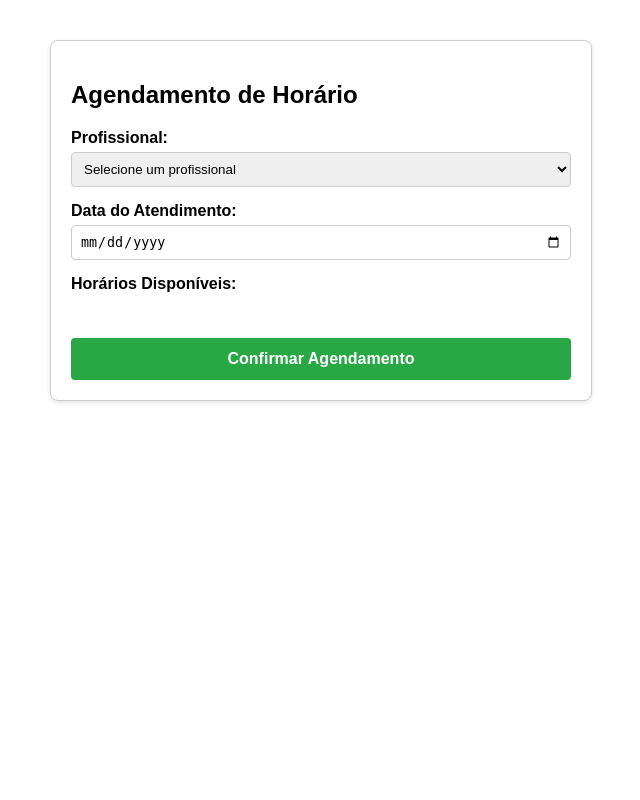
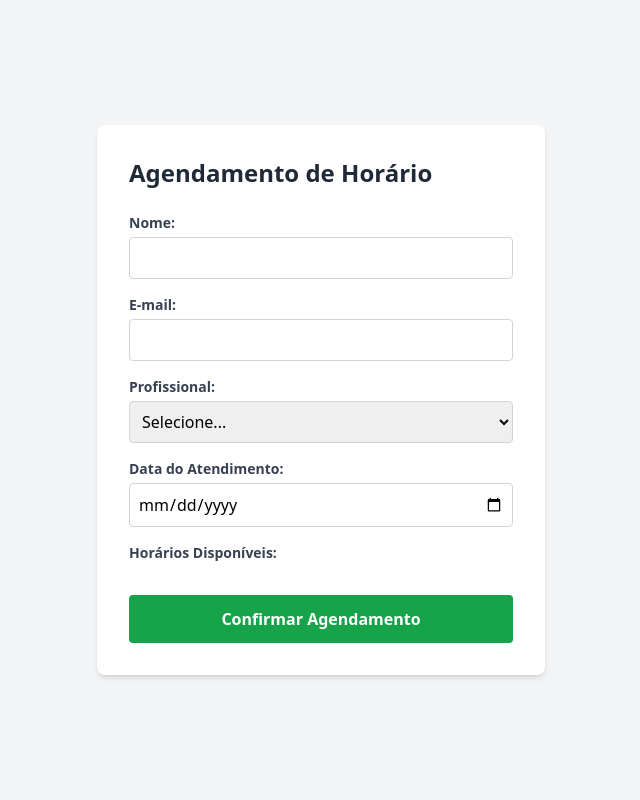
Before and after one commit to pamelaiwabuchi/sistema-agendamentos, a Flask app: page / in a window 1280 px wide. Shown: the whole page, without its empty margins (319-959 px from the left). Run offline with Flask 3, Linux system fonts and the light colour scheme; data comes from the database, SQL or seed files in the repository; data that the repository does not hold is empty; some libraries are stand-ins or nearby versions.

Commit message:
feat: add script.sql and changes on index.html

```diff
--- a/app.py
+++ b/app.py
@@ -1,127 +1,58 @@
 import os
-import time
-from datetime import datetime
 from flask import Flask, jsonify, request, render_template
 import mysql.connector
+from dotenv import load_dotenv
 
+load_dotenv()
 app = Flask(__name__)
 
-#conectar_banco()
-#listar_profissionais()
-#buscar_horarios_ocupados
-#criar_agendamento()
+def conectar_banco():
+    return mysql.connector.connect(
+        host=os.environ.get('DB_HOST', 'db'),
+        user=os.environ.get('DB_USER', 'root'),
+        password=os.environ.get('DB_PASSWORD', 'agend##77'),
+        database=os.environ.get('DB_NAME', 'salao_db')
+    )
 
-def conectar_banco():
-    for tentativa in range(5):
-        try:
-            conexao = mysql.connector.connect(
-                host=os.environ.get('DB_HOST', 'localhost'),
-                port=int(os.environ.get('DB_PORT', 3307)),
-                user=os.environ.get('DB_USER', 'root'),
-                password=os.environ.get('DB_PASSWORD', 'agend##77'),
-                database=os.environ.get('DB_NAME', 'salao_db')
-            )
-            return conexao
-        except mysql.connector.Error as erro:
-            print(f'Falha na conexão (Tentativa {tentativa+1}/5): {erro}')
-            time.sleep(2)
-    return None
-
-@app.route('/', methods=['GET'])
+@app.route('/')
 def home():
     return render_template('index.html')
 
 @app.route('/profissionais', methods=['GET'])
-def listar_profissionais():
+def listar():
     db = conectar_banco()
-    if not db:
-        return jsonify({"erro": "Erro interno do servidor: Falha de conexão com o banco"}), 500
-    cursor = db.cursor(dictionary = True)
-    try:
-        cursor.execute('SELECT prof_id, prof_nome, prof_especialidade FROM profissionais;')
-        profissionais = cursor.fetchall()
-        return jsonify(profissionais), 200
-    except mysql.connector.Error as erro_sql:
-        return jsonify({'erro': str(erro_sql)}), 500
-    finally:
-        cursor.close()
-        db.close()
+    cursor = db.cursor(dictionary=True)
+    cursor.execute("SELECT * FROM profissionais")
+    res = cursor.fetchall()
+    cursor.close(); db.close()
+    return jsonify(res)
 
 @app.route('/horarios-ocupados', methods=['GET'])
-def buscar_horarios_ocupados():
+def buscar_ocupados():
     prof_id = request.args.get('profissional_id')
-    data_escolhida = request.args.get('data')
-
-    if not prof_id or not data_escolhida:
-        return jsonify([]), 200
-
+    data = request.args.get('data')
     db = conectar_banco()
-    if not db:
-        return jsonify({'erro': 'Erro de conexão com o banco'}), 500
-
     cursor = db.cursor(dictionary=True)
-    try:
-        query = """
-            SELECT TIME(data_hora) as hora_ocupada
-            FROM agendamentos
-            WHERE prof_id = %s AND DATE(data_hora) = %s;
-        """
-        cursor.execute(query, (prof_id, data_escolhida))
-        resultados = cursor.fetchall()
-
-        lista_ocupados = [str(linha['hora_ocupada']) for linha in resultados]
-        return jsonify(lista_ocupados), 200
-    except mysql.connector.Error as erro_sql:
-        return jsonify({"erro": str(erro_sql)}), 500
-    finally:
-        cursor.close()
-        db.close()
+    cursor.execute("SELECT TIME(data_hora) as hora FROM agendamentos WHERE prof_id = %s AND DATE(data_hora) = %s", (prof_id, data))
+    res = [str(r['hora']) for r in cursor.fetchall()]
+    cursor.close(); db.close()
+    return jsonify(res)
 
 @app.route('/agendar', methods=['POST'])
-def criar_agendamento():
+def agendar():
     dados = request.get_json()
-    if not dados:
-       return jsonify({"erro": "Corpo da requisição vazio"}), 400
-
-    prof_id = dados.get('profissional_id')
-    cli_id = dados.get('cliente_id')
-    data_hora_string = dados.get('data_hora')
-
-    if not all([prof_id, cli_id, data_hora_string]):
-        return jsonify({"erro": "Parâmetros obrigatórios ausentes"}), 400
-#verificar
+    db = conectar_banco()
+    cursor = db.cursor()
     try:
-        data_hora_obj = datetime.strptime(data_hora_string, '%Y-%m-%d %H:%M:%S')
-    except ValueError:
-        return jsonify({"erro": "Formato de data inválido. O correto é YYYY-MM-DD HH:MM:SS"}), 400
-
-    db = conectar_banco()
-    if not db:
-        return jsonify({"erro": "Erro de conexão com o banco"}), 500
-
-    cursor = db.cursor(dictionary=True)
-
-    try:
-        # 1. Validação de Conflito
-        query_verificacao = "SELECT agend_id FROM agendamentos WHERE prof_id = %s AND data_hora = %s;"
-        cursor.execute(query_verificacao, (prof_id, data_hora_obj))
-
-        if cursor.fetchone():
-            return jsonify({"erro": "Horário indisponível. Já existe um agendamento."}), 409
-
-        # 2. Inserção do Registro
-        query_insercao = "INSERT INTO agendamentos (prof_id, cli_id, data_hora) VALUES (%s, %s, %s);"
-        cursor.execute(query_insercao, (prof_id, cli_id, data_hora_obj))
+        # Colunas corrigidas para cli_nome e cli_email
+        query = "INSERT INTO agendamentos (cli_nome, cli_email, prof_id, data_hora) VALUES (%s, %s, %s, %s)"
+        cursor.execute(query, (dados['nome'], dados['email'], dados['profissional_id'], dados['data_hora']))
         db.commit()
-
-        return jsonify({"mensagem": "Agendamento gravado com sucesso!"}), 201
-
-    except mysql.connector.Error as erro_sql:
-        db.rollback() # Desfaz qualquer alteração pendente em caso de falha
-        return jsonify({"erro": str(erro_sql)}), 500
+        return jsonify({"mensagem": "Agendamento confirmado!"}), 201
+    except Exception as e:
+        return jsonify({"erro": str(e)}), 500
     finally:
-        cursor.close()
-        db.close()
+        cursor.close(); db.close()
 
 if __name__ == '__main__':
-    app.run(host='0.0.0.0', port=5001, debug=True)
+    app.run(host='0.0.0.0', port=5001)
--- a/script.sql
+++ b/script.sql
@@ -9,12 +9,14 @@ CREATE TABLE IF NOT EXISTS profissionais (
 
 CREATE TABLE IF NOT EXISTS agendamentos (
     agend_id INT AUTO_INCREMENT PRIMARY KEY,
+    cli_nome VARCHAR(100) NOT NULL,
+    cli_email VARCHAR(100) NOT NULL,
     prof_id INT NOT NULL,
-    cli_id INT NOT NULL,
     data_hora DATETIME NOT NULL,
     FOREIGN KEY (prof_id) REFERENCES profissionais(prof_id)
 );
 
 INSERT INTO profissionais (prof_nome, prof_especialidade) VALUES
 ('Ana Silva', 'Cabelo'),
+('Carlos Souza', 'Barba'),
 ('Mariana Costa', 'Manicure');
--- a/templates/index.html
+++ b/templates/index.html
@@ -2,155 +2,101 @@
 <html lang="pt-BR">
 <head>
     <meta charset="UTF-8">
-    <title>Sistema de Agendamento - Salão</title>
-    <style>
-        body { font-family: Arial, sans-serif; max-width: 500px; margin: 40px auto; padding: 20px; border: 1px solid #ccc; border-radius: 8px; box-shadow: 0 2px 5px rgba(0,0,0,0.1); }
-        .campo { margin-bottom: 15px; }
-        label { display: block; margin-bottom: 5px; font-weight: bold; }
-        select, input { width: 100%; padding: 8px; box-sizing: border-box; border: 1px solid #ccc; border-radius: 4px; }
+    <title>Sistema de Agendamento</title>
+    <script src="https://cdn.tailwindcss.com"></script>
+</head>
+<body class="bg-gray-100 min-h-screen flex items-center justify-center p-4">
 
-        /* Grade de Horários */
-        .grade-horarios { display: grid; grid-template-columns: repeat(3, 1fr); gap: 10px; margin-top: 10px; }
-        .botao-horario { padding: 10px; border: 1px solid #007BFF; background-color: #fff; color: #007BFF; cursor: pointer; text-align: center; border-radius: 4px; font-weight: bold; }
-        .botao-horario:hover:not(:disabled) { background-color: #007BFF; color: white; }
-        .botao-horario.selecionado { background-color: #0056b3; color: white; border-color: #0056b3; }
+    <div class="bg-white p-8 rounded-lg shadow-md w-full max-w-md">
+        <h2 class="text-2xl font-bold mb-6 text-gray-800">Agendamento de Horário</h2>
 
-        /* Estilo para Horário Ocupado */
-        .botao-horario:disabled { background-color: #e9ecef; color: #6c757d; border-color: #dee2e6; text-decoration: line-through; cursor: not-allowed; }
+        <div class="space-y-4">
+            <div>
+                <label class="block text-sm font-bold mb-1 text-gray-700">Nome:</label>
+                <input type="text" id="nome" class="w-full p-2 border border-gray-300 rounded focus:ring-2 focus:ring-blue-500 outline-none">
+            </div>
+            <div>
+                <label class="block text-sm font-bold mb-1 text-gray-700">E-mail:</label>
+                <input type="email" id="email" class="w-full p-2 border border-gray-300 rounded focus:ring-2 focus:ring-blue-500 outline-none">
+            </div>
+            <div>
+                <label class="block text-sm font-bold mb-1 text-gray-700">Profissional:</label>
+                <select id="profissional" onchange="buscarHorarios()" class="w-full p-2 border border-gray-300 rounded outline-none"></select>
+            </div>
+            <div>
+                <label class="block text-sm font-bold mb-1 text-gray-700">Data do Atendimento:</label>
+                <input type="date" id="data" onchange="buscarHorarios()" class="w-full p-2 border border-gray-300 rounded outline-none">
+            </div>
+        </div>
 
-        button.confirmar { width: 100%; padding: 12px; background-color: #28a745; color: white; border: none; cursor: pointer; font-size: 16px; margin-top: 20px; border-radius: 4px; font-weight: bold; }
-        button.confirmar:hover { background-color: #218838; }
-        #mensagem { margin-top: 15px; padding: 10px; display: none; border-radius: 4px; font-weight: bold; text-align: center; }
-    </style>
-</head>
-<body>
+        <div class="mt-4">
+            <label class="block text-sm font-bold mb-2 text-gray-700">Horários Disponíveis:</label>
+            <div id="grade" class="grid grid-cols-3 gap-2"></div>
+        </div>
 
-    <h2>Agendamento de Horário</h2>
+        <button onclick="enviar()" class="w-full mt-6 bg-green-600 hover:bg-green-700 text-white font-bold py-3 rounded transition duration-200">
+            Confirmar Agendamento
+        </button>
 
-    <div class="campo">
-        <label for="profissional">Profissional:</label>
-        <select id="profissional" onchange="buscarHorariosOcupados()">
-            <option value="">Selecione um profissional</option>
-        </select>
+        <div id="mensagem" class="mt-4 p-4 rounded hidden text-center font-bold"></div>
     </div>
 
-    <div class="campo">
-        <label for="data">Data do Atendimento:</label>
-        <input type="date" id="data" onchange="buscarHorariosOcupados()">
-    </div>
+    <script>
+        let horaSel = null;
+        const API = 'http://localhost:5001';
 
-    <div class="campo">
-        <label>Horários Disponíveis:</label>
-        <div id="grade_horarios" class="grade-horarios">
-            </div>
-    </div>
-
-    <button class="confirmar" onclick="enviarAgendamento()">Confirmar Agendamento</button>
-    <div id="mensagem"></div>
-
-    <script>
-        const API_BASE = 'http://localhost:5001';
-        // Definição estrita dos blocos de horários da regra de negócio
-        const horariosDefinidos = ["13:00:00", "14:00:00", "15:00:00"];
-        let horarioSelecionado = null;
-
-        document.addEventListener("DOMContentLoaded", function() {
-            carregarProfissionais();
-            configurarDataMinima();
-        });
-
-        function configurarDataMinima() {
-            const hoje = new Date().toISOString().split('T')[0];
-            document.getElementById('data').min = hoje;
+        async function carregar() {
+            const res = await fetch(`${API}/profissionais`);
+            const dados = await res.json();
+            const sel = document.getElementById('profissional');
+            sel.innerHTML = '<option value="">Selecione...</option>';
+            dados.forEach(p => sel.innerHTML += `<option value="${p.prof_id}">${p.prof_nome} (${p.prof_especialidade})</option>`);
         }
 
-        function carregarProfissionais() {
-            fetch(`${API_BASE}/profissionais`)
-                .then(res => res.json())
-                .then(dados => {
-                    const select = document.getElementById('profissional');
-                    dados.forEach(prof => {
-                        const option = document.createElement('option');
-                        option.value = prof.prof_id;
-                        option.textContent = `${prof.prof_nome} (${prof.prof_especialidade})`;
-                        select.appendChild(option);
-                    });
-                });
-        }
-
-        function buscarHorariosOcupados() {
-            const profId = document.getElementById('profissional').value;
-            const dataInput = document.getElementById('data').value;
-            const grade = document.getElementById('grade_horarios');
-
-            horarioSelecionado = null;
+        async function buscarHorarios() {
+            const prof = document.getElementById('profissional').value;
+            const data = document.getElementById('data').value;
+            if(!prof || !data) return;
+            const res = await fetch(`${API}/horarios-ocupados?profissional_id=${prof}&data=${data}`);
+            const ocupados = await res.json();
+            const grade = document.getElementById('grade');
             grade.innerHTML = '';
-
-            if (!profId || !dataInput) return;
-
-            // Busca quais horários já estão no MySQL para este dia e profissional
-            fetch(`${API_BASE}/horarios-ocupados?profissional_id=${profId}&data=${dataInput}`)
-                .then(res => res.json())
-                .then(ocupados => {
-                    horariosDefinidos.forEach(hora => {
-                        const botao = document.createElement('button');
-                        botao.className = 'botao-horario';
-                        botao.type = 'button';
-                        botao.textContent = hora.substring(0, 5); // Mostra apenas "13:00"
-
-                        // Se a hora retornada pelo banco coincidir, desabilita e risca
-                        if (ocupados.includes(hora)) {
-                            botao.disabled = true;
-                        } else {
-                            botao.onclick = function() {
-                                document.querySelectorAll('.botao-horario').forEach(b => b.classList.remove('selecionado'));
-                                botao.classList.add('selecionado');
-                                horarioSelecionado = hora;
-                            };
-                        }
-                        grade.appendChild(botao);
-                    });
-                });
-        }
-
-        function enviarAgendamento() {
-            const profId = document.getElementById('profissional').value;
-            const dataInput = document.getElementById('data').value;
-
-            if (!profId || !dataInput || !horarioSelecionado) {
-                exibirMensagem("Selecione o profissional, data e horário!", "#ffcccb", "#b30000");
-                return;
-            }
-
-            const payload = {
-                profissional_id: parseInt(profId),
-                cliente_id: 1,
-                data_hora: `${dataInput} ${horarioSelecionado}`
-            };
-
-            fetch(`${API_BASE}/agendar`, {
-                method: 'POST',
-                headers: { 'Content-Type': 'application/json' },
-                body: JSON.stringify(payload)
-            })
-            .then(async response => {
-                const dados = await response.json();
-                if (response.status === 201) {
-                    exibirMensagem(dados.mensagem, "#d4edda", "#155724");
-                    buscarHorariosOcupados(); // Atualiza a grade para riscar o horário recém-criado
+            ["13:00:00", "14:00:00", "15:00:00"].forEach(h => {
+                const btn = document.createElement('button');
+                btn.className = 'p-2 border border-blue-500 text-blue-600 rounded font-bold hover:bg-blue-600 hover:text-white transition';
+                btn.textContent = h.substring(0, 5);
+                if(ocupados.includes(h)) {
+                    btn.disabled = true;
+                    btn.className = 'p-2 bg-gray-200 text-gray-400 border border-gray-300 rounded line-through cursor-not-allowed';
                 } else {
-                    exibirMensagem(dados.erro, "#fff3cd", "#856404");
+                    btn.onclick = () => {
+                        horaSel = h;
+                        document.querySelectorAll('.grid button').forEach(b => b.classList.remove('bg-blue-700', 'text-white'));
+                        btn.classList.add('bg-blue-700', 'text-white');
+                    };
                 }
+                grade.appendChild(btn);
             });
         }
 
-        function exibirMensagem(texto, fundo, corTexto) {
-            const divMsg = document.getElementById('mensagem');
-            divMsg.style.display = "block";
-            divMsg.style.backgroundColor = fundo;
-            divMsg.style.color = corTexto;
-            divMsg.textContent = texto;
+        async function enviar() {
+            const payload = {
+                nome: document.getElementById('nome').value,
+                email: document.getElementById('email').value,
+                profissional_id: document.getElementById('profissional').value,
+                data_hora: `${document.getElementById('data').value} ${horaSel}`
+            };
+            if(!payload.nome || !payload.email || !horaSel) return alert("Preencha tudo!");
+            const res = await fetch(`${API}/agendar`, { method: 'POST', headers: {'Content-Type': 'application/json'}, body: JSON.stringify(payload) });
+            const data = await res.json();
+            const msg = document.getElementById('mensagem');
+            if(res.status === 201) {
+                msg.className = "mt-4 p-4 rounded text-center font-bold bg-green-100 text-green-800 block";
+                msg.innerHTML = `Confirmado!<br>${payload.nome}<br>${payload.data_hora}`;
+                buscarHorarios();
+            } else alert(data.erro);
         }
+        carregar();
     </script>
 </body>
 </html>
```
